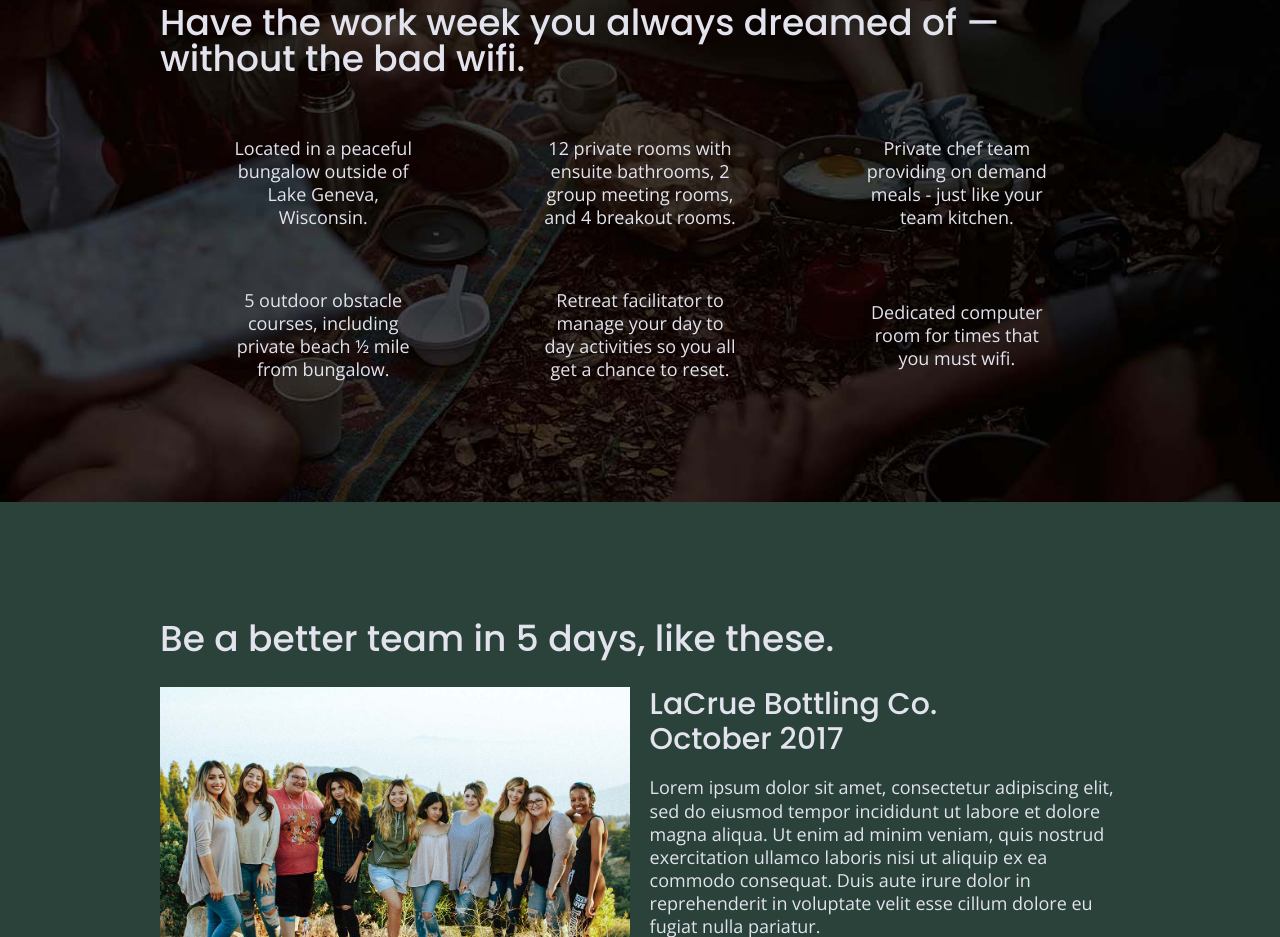
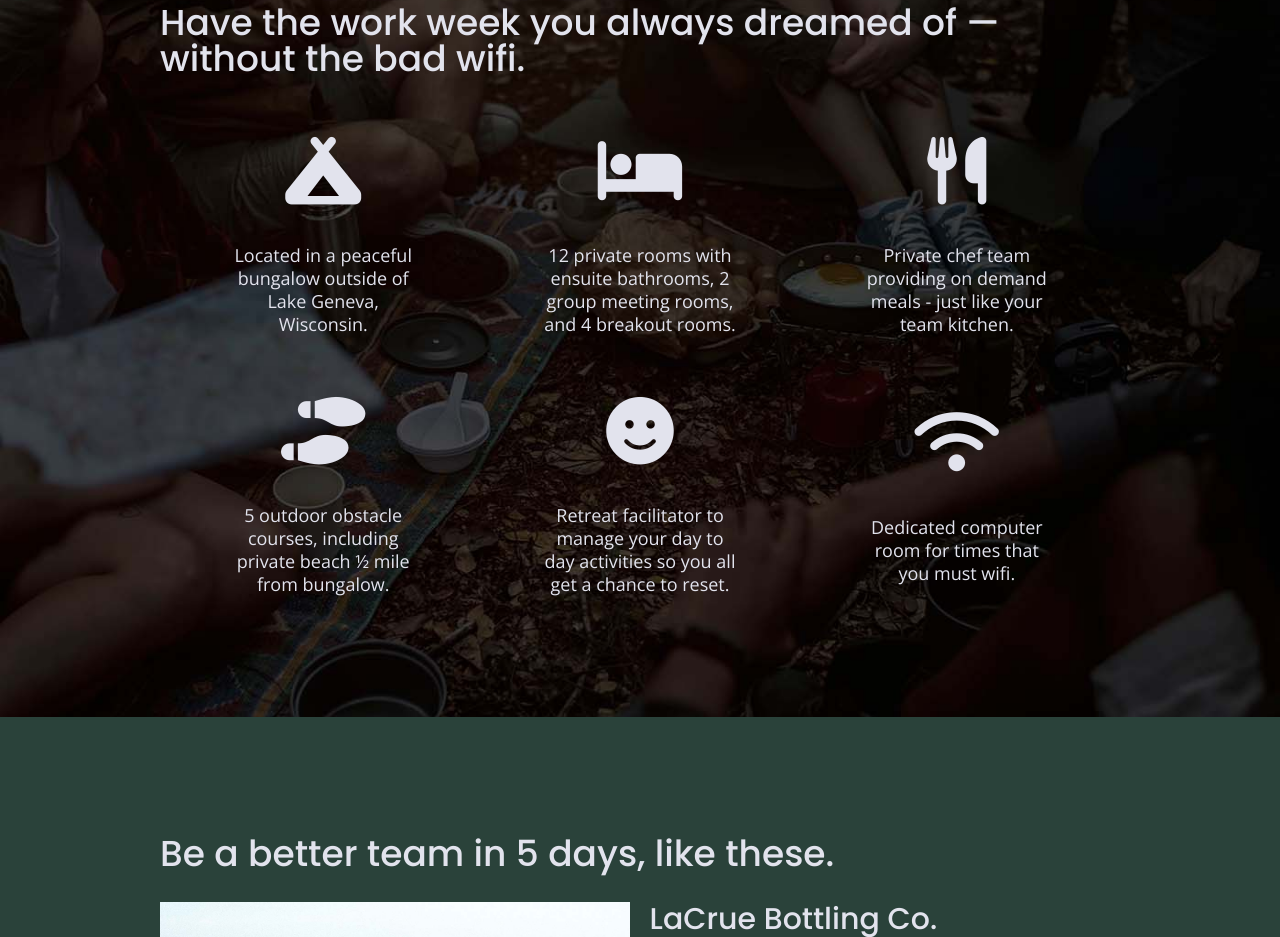
Before and after one commit to melrichard/unplugged-retreat, a website built with Parcel: page index.html in a window 1280 px wide. Shown: the part 1080-2017 px from the top of the page. Built offline with nearby package versions, Linux system fonts and the light colour scheme.

Commit message:
Added fontawesome link to index.html files and icons to features section

```diff
--- a/css/main.css
+++ b/css/main.css
@@ -341,6 +341,11 @@ input[type=button] {
 .features article{
   width: 63%;
   margin: 30px 0;
+}
+
+.features i {
+	font-size: 3.75em;
+  margin-bottom: 40px;
 }
 
 .features p{
--- a/index.html
+++ b/index.html
@@ -18,6 +18,9 @@
 
   <link rel="stylesheet" href="css/normalize.css">
   <link rel="stylesheet" href="css/main.css">
+
+  <!--Fontawesome icon-->
+  <script src="https://kit.fontawesome.com/a4884bbf50.js" crossorigin="anonymous"></script>
 
   <meta name="theme-color" content="#fafafa">
   <!--Google Fonts-->
@@ -81,32 +84,44 @@
 
         <div class="features-items">
           <article>
-            <p class="fontawesome-icon"></p>
+            <p class="fontawesome-icon">
+              <i class="fas fa-campground"></i>
+            </p>
             <p class="features-item-description">Located in a peaceful bungalow outside of Lake Geneva, Wisconsin.</p>
           </article>
 
           <article>
-            <p class="fontawesome-icon"></p>
+            <p class="fontawesome-icon">
+              <i class="fas fa-bed"></i>
+            </p>
             <p class="features-item-description">12 private rooms with ensuite bathrooms, 2 group meeting rooms, and 4 breakout rooms.</p>
           </article>
 
           <article>
-            <p class="fontawesome-icon"></p>
+            <p class="fontawesome-icon">
+              <i class= "fas fa-utensils"></i>
+            </p>
             <p class="features-item-description">Private chef team providing on demand meals - just like your team kitchen.</p>
           </article>
 
           <article>
-            <p class="fontawesome-icon"></p>
+            <p class="fontawesome-icon">
+              <i class= "fas fa-shoe-prints"></i>
+            </p>
             <p class="features-item-description">5 outdoor obstacle courses, including private beach ½ mile from bungalow.</p>
           </article>
 
           <article>
-            <p class="fontawesome-icon"></p>
+            <p class="fontawesome-icon">
+              <i class= "fas fa-smile"></i>
+            </p>
             <p class="features-item-description">Retreat facilitator to manage your day to day activities so you all get a chance to reset.</p>
           </article>
 
           <article>
-            <p class="fontawesome-icon"></p>
+            <p class="fontawesome-icon">
+              <i class ="fas fa-wifi"></i>
+            </p>
             <p class="features-item-description">Dedicated computer room for times that you must wifi.</p>
           </article>
         </div>
```
Also changed, not shown: about/index.html (+3 -0 lines), faq/index.html (+3 -0 lines).
